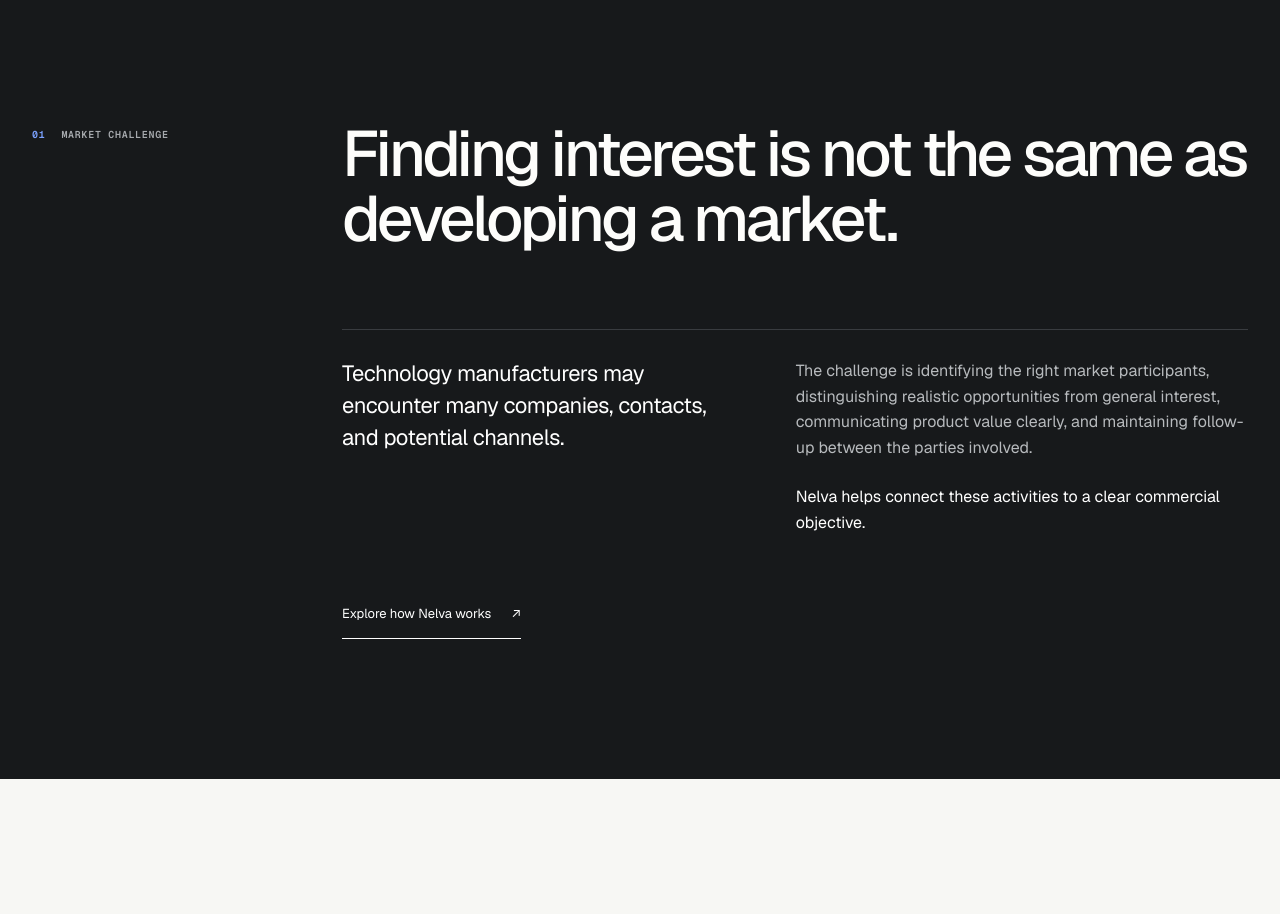
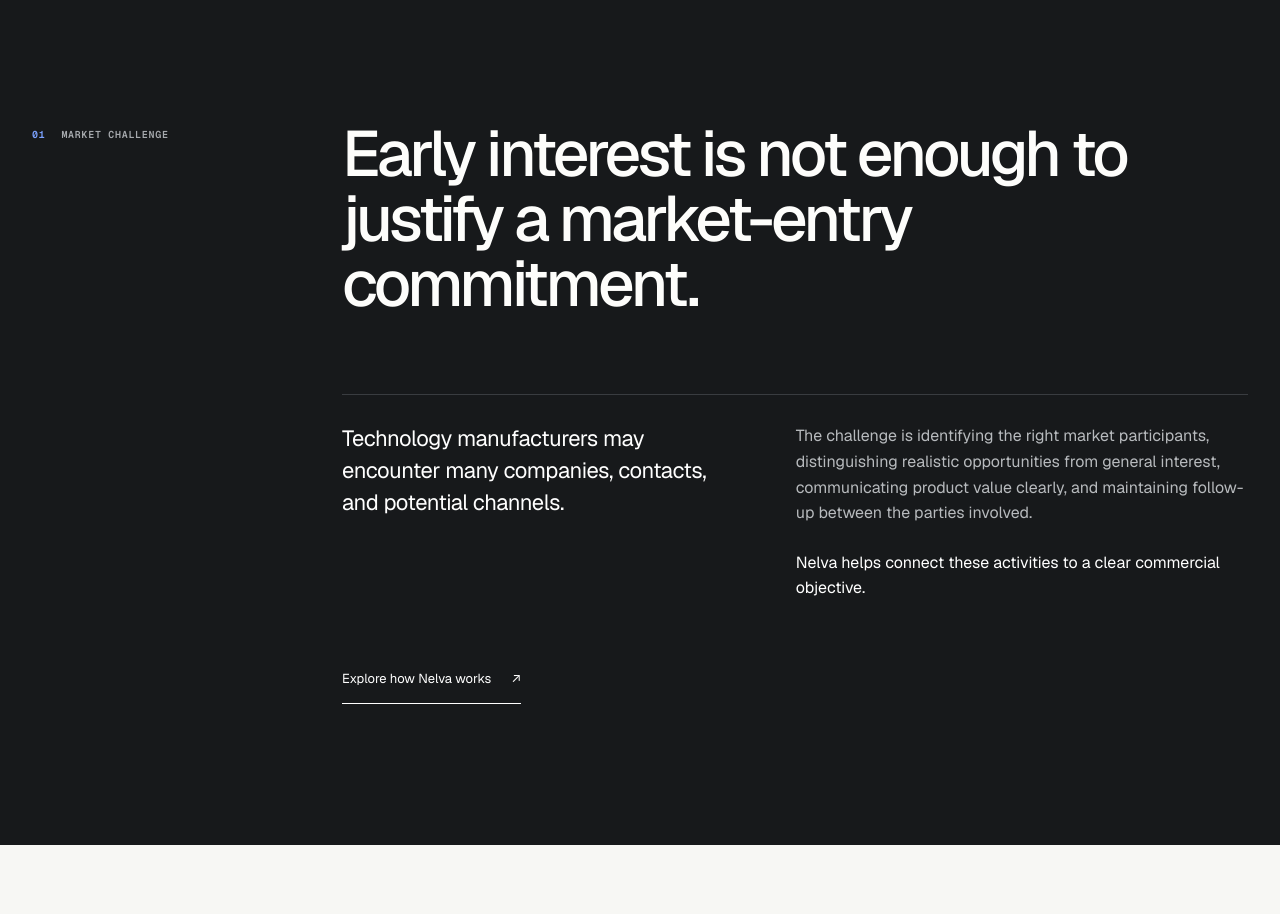
Before and after one commit to Maged-Mukred/Nelva, a Next.js app: page / in a window 1280 px wide. Shown: the part 840-1754 px from the top of the page. Built offline with nearby package versions, Linux system fonts and the light colour scheme.

Commit message:
Update page.tsx
Strengthen homepage market challenge

```diff
--- a/app/page.tsx
+++ b/app/page.tsx
@@ -183,7 +183,7 @@ export default function Home() {
               <span>Market challenge</span>
             </div>
             <div className="section-content">
-              <h2 id="challenge-title">Finding interest is not the same as developing a market.</h2>
+              <h2 id="challenge-title">Early interest is not enough to justify a market-entry commitment.</h2>
               <div className="challenge-copy">
                 <p className="lead">
                   Technology manufacturers may encounter many companies,
```
